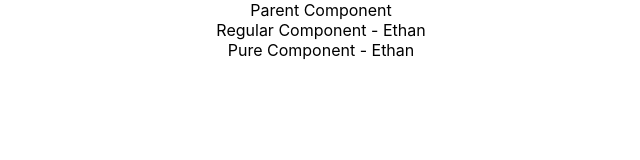
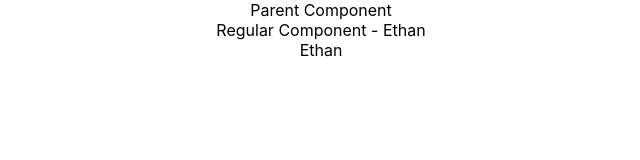
Before and after one commit to Julian-Bhardwaja/React_Tutorial, a React (Create React App) app: page / in a window 1280 px wide. Shown: the top 160 px of the page, without its empty margins (319-959 px from the left). Built offline with nearby package versions, Linux system fonts and the light colour scheme.

Commit message:
Learnt Memoe Component

```diff
--- /dev/null
+++ b/src/components/MemoComp.js
@@ -0,0 +1,12 @@
+import React from 'react'
+
+function MemoComp({name}) {
+    console.log('Rendering Memo Component')
+    return (
+        <div>
+            {name}
+        </div>
+    )
+}
+
+export default React.memo(MemoComp)
--- a/src/components/ParentComp.js
+++ b/src/components/ParentComp.js
@@ -1,5 +1,6 @@
 import React, { Component } from 'react'
 
+import MemoComp from './MemoComp'
 import PureComp from './PureComp'
 import RegularComp from './RegularComp'
 
@@ -26,7 +27,8 @@
             <div>
                 Parent Component
                 <RegularComp name={this.state.name} />
-                <PureComp name={this.state.name} />
+                {/* <PureComp name={this.state.name} /> */}
+                <MemoComp name={this.state.name} />
             </div>
         )
     }
```
Also changed, not shown: Note for React.txt.
